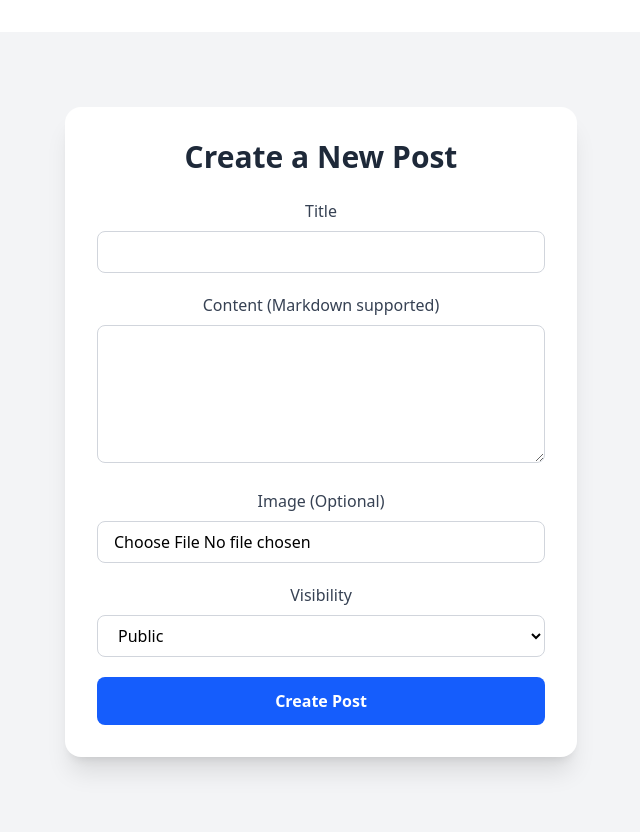
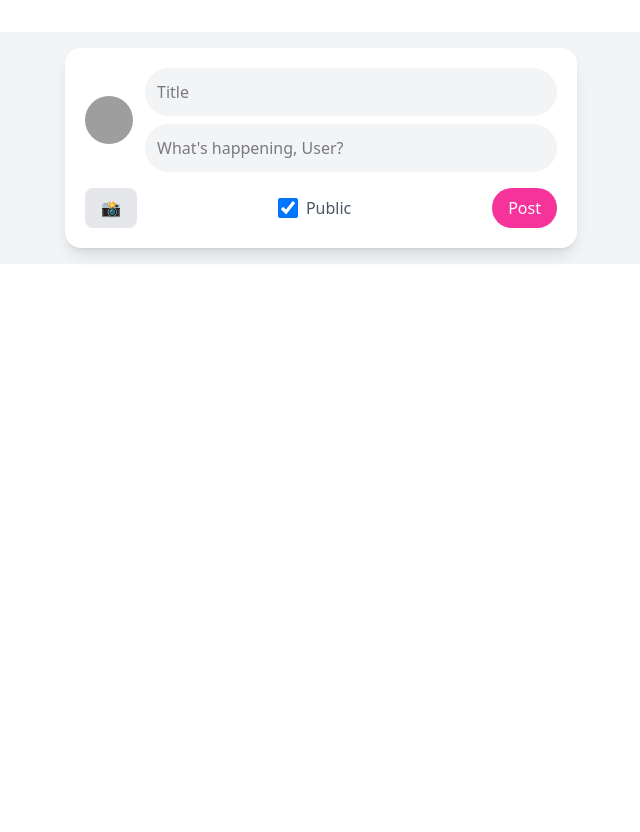
Before and after one commit to Nishchay412/Social-Distribution, a React (Vite) app in the folder frontend/: page /createpost in a window 1280 px wide. Shown: the top 832 px of the page, without its empty margins (319-959 px from the left). After the commit the page ends 800 px from the top, so only its background shows below. Built offline with nearby package versions, Linux system fonts and the light colour scheme; grey boxes are pictures that could not be loaded.

Commit message:
additional changes to the frontend - public posts

```diff
--- a/frontend/src/main.jsx
+++ b/frontend/src/main.jsx
@@ -14,6 +14,7 @@ import MyPosts from './posting/Personalposts';
 import CreatePost from './posting/CreatePost';
 import PublicPosts from './posting/publicposts';
 import { Header } from './dashboard/leftpanel';
+import { CreatePost1 } from './posting/CreatePost1';
 import {
   createBrowserRouter,
   RouterProvider,
@@ -72,6 +73,10 @@ const router = createBrowserRouter([
     path: "/Header",  // ✅ Cleaner URL for user's posts
     element: <Header/>,
   },
+  {
+    path: "/createpost1",  // ✅ Cleaner URL for user's posts
+    element: <CreatePost1/>,
+  },
 
 ]);
 
--- a/frontend/src/posting/CreatePost.jsx
+++ b/frontend/src/posting/CreatePost.jsx
@@ -1,15 +1,18 @@
-import React, { useState } from 'react';
-import axios from 'axios';
+import React, { useState } from "react";
+import axios from "axios";
 
-function CreatePost() {
-  const [title, setTitle] = useState('');
-  const [content, setContent] = useState('');
+export function CreatePost() {
+  const [title, setTitle] = useState("");
+  const [content, setContent] = useState("");
   const [selectedFile, setSelectedFile] = useState(null);
-  const [visibility, setVisibility] = useState('PUBLIC');  // ✅ Default to PUBLIC
+  const [isPublic, setIsPublic] = useState(true); // ✅ Default visibility as PUBLIC
   const [error, setError] = useState(null);
-  const [message, setMessage] = useState('');
+  const [message, setMessage] = useState("");
 
-  const API_BASE_URL = "http://127.0.0.1:8000/posts/create/";  // ✅ Ensure correct API endpoint
+  const API_BASE_URL = "http://127.0.0.1:8000/posts/create/";
+
+  const profilePic = localStorage.getItem("profilepic") || "/default-avatar.png";
+  const firstName = localStorage.getItem("firstname") || "User";
 
   const getAuthToken = () => localStorage.getItem("access_token");
 
@@ -36,83 +39,90 @@ function CreatePost() {
     e.preventDefault();
     try {
       const formData = new FormData();
-      formData.append('title', title);
-      formData.append('content', content);
-      formData.append('visibility', visibility);  // ✅ Include visibility option
-      if (selectedFile) formData.append('image', selectedFile);
+      formData.append("title", title);
+      formData.append("content", content);
+      formData.append("visibility", isPublic ? "PUBLIC" : "PRIVATE"); // ✅ Toggle between PUBLIC/PRIVATE
+      if (selectedFile) formData.append("image", selectedFile);
 
       const newPost = await createPost(formData);
       setMessage(`Post created successfully! ID: ${newPost.id}`);
-      setTitle('');
-      setContent('');
+      setTitle("");
+      setContent("");
       setSelectedFile(null);
-      setVisibility('PUBLIC');  // ✅ Reset to default visibility
+      setIsPublic(true); // ✅ Reset visibility toggle
       setError(null);
     } catch (err) {
-      setError('Failed to create post.');
-      setMessage('');
+      setError("Failed to create post.");
+      setMessage("");
     }
   };
 
   return (
-    <div className="flex flex-col items-center justify-center min-h-screen bg-gray-100 p-6">
-      <div className="bg-white p-8 rounded-2xl shadow-xl max-w-lg w-full">
-        <h2 className="text-3xl font-bold text-gray-800 mb-6 text-center">Create a New Post</h2>
+    <div className="flex flex-col items-center w-full bg-gray-100 p-4">
+      <div className="bg-white p-5 rounded-2xl shadow-lg max-w-lg w-full">
 
-        {error && <p className="text-red-600 bg-red-100 p-3 rounded-md text-sm mb-4">{error}</p>}
-        {message && <p className="text-green-600 bg-green-100 p-3 rounded-md text-sm mb-4">{message}</p>}
-
-        <form onSubmit={handleSubmit} className="space-y-5">
-          <div>
-            <label className="block text-gray-700 font-medium mb-2">Title</label>
+        {/* Profile Picture & Input Fields */}
+        <div className="flex items-center gap-3">
+          <img src={profilePic} alt="User" className="w-12 h-12 rounded-full" />
+          <div className="w-full flex flex-col gap-2">
+            {/* Title Field */}
             <input
               type="text"
+              placeholder="Title"
+              className="w-full p-3 bg-gray-100 rounded-full outline-none"
               value={title}
               onChange={(e) => setTitle(e.target.value)}
-              required
-              className="w-full px-4 py-2 border border-gray-300 rounded-lg focus:outline-none focus:ring-2 focus:ring-blue-500"
+            />
+            {/* Content Field */}
+            <input
+              type="text"
+              placeholder={`What's happening, ${firstName}?`}
+              className="w-full p-3 bg-gray-100 rounded-full outline-none"
+              value={content}
+              onChange={(e) => setContent(e.target.value)}
             />
           </div>
-          <div>
-            <label className="block text-gray-700 font-medium mb-2">Content (Markdown supported)</label>
-            <textarea
-              value={content}
-              onChange={(e) => setContent(e.target.value)}
-              rows="5"
-              required
-              className="w-full px-4 py-2 border border-gray-300 rounded-lg focus:outline-none focus:ring-2 focus:ring-blue-500"
-            />
-          </div>
-          <div>
-            <label className="block text-gray-700 font-medium mb-2">Image (Optional)</label>
+        </div>
+
+        {/* Upload Button & Visibility Toggle */}
+        <div className="flex justify-between items-center mt-4">
+          {/* Image Upload Button */}
+          <label className="cursor-pointer bg-gray-200 px-4 py-2 rounded-lg hover:bg-gray-300 transition">
+            📸
             <input
               type="file"
               accept="image/*"
               onChange={(e) => setSelectedFile(e.target.files[0])}
-              className="w-full px-4 py-2 border border-gray-300 rounded-lg focus:outline-none"
+              className="hidden"
             />
+          </label>
+
+          {/* Visibility Toggle (Public/Private) */}
+          <div className="flex items-center gap-2">
+            <input
+              type="checkbox"
+              checked={isPublic}
+              onChange={() => setIsPublic(!isPublic)}
+              className="w-5 h-5 cursor-pointer"
+            />
+            <span className="text-gray-600">{isPublic ? "Public" : "Private"}</span>
           </div>
-          <div>
-            <label className="block text-gray-700 font-medium mb-2">Visibility</label>
-            <select
-              value={visibility}
-              onChange={(e) => setVisibility(e.target.value)}
-              className="w-full px-4 py-2 border border-gray-300 rounded-lg focus:outline-none focus:ring-2 focus:ring-blue-500"
-            >
-              <option value="PUBLIC">Public</option>
-              <option value="PRIVATE">Private</option>
-            </select>
-          </div>
+
+          {/* Post Button */}
           <button
-            type="submit"
-            className="w-full bg-blue-600 text-white py-3 rounded-lg font-semibold hover:bg-blue-700 transition"
+            onClick={handleSubmit}
+            className="bg-pink-500 text-white px-4 py-2 rounded-full hover:bg-pink-600 transition"
+            disabled={!content.trim() || !title.trim()}
           >
-            Create Post
+            Post
           </button>
-        </form>
+        </div>
+
+        {/* Error & Success Messages */}
+        {error && <p className="text-red-600 bg-red-100 p-2 rounded-md text-sm mt-3">{error}</p>}
+        {message && <p className="text-green-600 bg-green-100 p-2 rounded-md text-sm mt-3">{message}</p>}
       </div>
     </div>
   );
 }
-
-export default CreatePost;
+export default CreatePost
--- /dev/null
+++ b/frontend/src/posting/CreatePost1.jsx
@@ -0,0 +1,92 @@
+import React from "react";
+import { useState } from "react";
+
+export function CreatePost1(){
+
+  const [title, setTitle] = useState('');
+  const [content, setContent] = useState('');
+  const [selectedFile, setSelectedFile] = useState(null);
+  const [visibility, setVisibility] = useState('PUBLIC');  // ✅ Default to PUBLIC
+  const [error, setError] = useState(null);
+  const [message, setMessage] = useState('');
+    const API_BASE_URL = "http://127.0.0.1:8000/posts/create/";  // ✅ Ensure correct API endpoint
+
+  const getAuthToken = () => localStorage.getItem("access_token");
+
+  const createPost = async (postData) => {
+    try {
+      const token = getAuthToken();
+      if (!token) throw new Error("No authentication token found. Please log in.");
+
+      const response = await axios.post(API_BASE_URL, postData, {
+        headers: {
+          "Authorization": `Bearer ${token}`,
+          "Content-Type": "multipart/form-data",
+        },
+      });
+
+      return response.data;
+    } catch (error) {
+      console.error("Error creating post:", error.response ? error.response.data : error.message);
+      throw error;
+    }
+  };
+
+  const handleSubmit = async (e) => {
+    e.preventDefault();
+    try {
+      const formData = new FormData();
+      formData.append('title', title);
+      formData.append('content', content);
+      formData.append('visibility', visibility);  // ✅ Include visibility option
+      if (selectedFile) formData.append('image', selectedFile);
+
+      const newPost = await createPost(formData);
+      setMessage(`Post created successfully! ID: ${newPost.id}`);
+      setTitle('');
+      setContent('');
+      setSelectedFile(null);
+      setVisibility('PUBLIC');  // ✅ Reset to default visibility
+      setError(null);
+    } catch (err) {
+      setError('Failed to create post.');
+      setMessage('');
+    }
+  };
+
+    const profilepic = localStorage.getItem("profilepic")
+    const first_name = localStorage.getItem("firstname")
+
+    return(
+        <div className="flex flex-col bg-gray-300 rounded-2xl items-center">
+            <div className="flex gap-4 ">
+                <img src ={profilepic} className="w-12 h-12 rounded-4xl mt-4">
+                </img>
+                <div className="flex flex-col gap-2">
+                <input type ="text" placeholder="Title "
+                onChange={(e) => setTitle(e.target.value)}
+                value={title}
+                    className="w-full p-2 bg-gray-100 rounded-full outline-none">
+                    </input>
+                    <input type="text" placeholder={`What's happening, ${first_name}?`}
+                    value = {content}
+                    onChange={(e) => setContent(e.target.value)}
+                    className="w-full p-2 bg-gray-100 rounded-full outline-none"/>
+
+                </div>
+
+
+            </div>
+            <div className="mt-2 flex gap-3">
+                <img src ="/image.png " className="w-6 h-6 rounded-sm">
+                </img>
+                <img>
+                </img>
+                <img>
+                </img>
+            </div>
+
+
+        </div>
+    )
+}
--- a/frontend/src/posting/publicposts.jsx
+++ b/frontend/src/posting/publicposts.jsx
@@ -36,25 +36,74 @@ const PublicPosts = () => {
   if (error) return <p className="text-center text-red-500">{error}</p>;
 
   return (
-    <div className="flex flex-col items-center justify-center min-h-screen bg-gray-100 p-6">
-      <div className="bg-white p-6 rounded-lg shadow-md max-w-3xl w-full">
-        <h2 className="text-3xl font-bold text-center text-gray-800 mb-6">Public Posts</h2>
+    <div className="flex flex-col items-center w-full bg-gray-100 p-6">
+      <div className="max-w-3xl w-full">
+        <h2 className="text-2xl font-bold text-gray-800 mb-6">Public Posts</h2>
 
         {posts.length === 0 ? (
           <p className="text-center text-gray-600">No public posts available.</p>
         ) : (
           <ul className="space-y-6">
             {posts.map((post) => (
-              <li key={post.id} className="p-4 border rounded-lg bg-gray-50">
-                <h3 className="text-xl font-semibold text-gray-800">{post.title}</h3>
+              <li key={post.id} className="bg-white p-5 rounded-2xl shadow-md">
+                {/* Post Header */}
+                <div className="flex items-center gap-3 mb-3">
+                  <img
+                    src={post.author_profile_pic || "/default-avatar.png"}
+                    alt="User"
+                    className="w-10 h-10 rounded-full"
+                  />
+                  <div>
+                    <h3 className="text-lg font-semibold text-gray-800">{post.author_username}</h3>
+                    <p className="text-sm text-gray-500">{new Date(post.published).toLocaleString()}</p>
+                  </div>
+                </div>
+
+                {/* Post Content */}
+                <h3 className="text-xl font-semibold text-gray-900 mb-2">{post.title}</h3>
                 <p className="text-gray-700">{post.content}</p>
+
+                {/* Post Image */}
                 {post.image && (
-                  <img src={post.image} alt="Post" className="mt-3 w-full h-auto rounded-lg shadow-md" />
+                  <img
+                    src={post.image}
+                    alt="Post"
+                    className="mt-3 w-full h-auto rounded-lg shadow-md"
+                  />
                 )}
-                <p className="text-sm text-gray-500 mt-2">
-                  <strong>Author:</strong> {post.author_username} | <strong>Published:</strong>{" "}
-                  {new Date(post.published).toLocaleString()}
-                </p>
+
+                {/* Social Actions */}
+                <div className="flex justify-between items-center mt-4 text-gray-500 text-sm">
+                  <div className="flex gap-4">
+                    <button className="flex items-center gap-1 hover:text-pink-500 transition">
+                      ❤️ Like
+                    </button>
+                    <button className="flex items-center gap-1 hover:text-blue-500 transition">
+                      💬 Comment
+                    </button>
+                    <button className="flex items-center gap-1 hover:text-gray-800 transition">
+                      🔄 Share
+                    </button>
+                  </div>
+                  <span>{post.likes} Likes</span>
+                </div>
+
+                {/* Comment Input */}
+                <div className="flex items-center mt-4 gap-2">
+                  <img
+                    src="/userprofile.png"
+                    alt="User"
+                    className="w-8 h-8 rounded-full"
+                  />
+                  <input
+                    type="text"
+                    placeholder="Write a comment..."
+                    className="w-full p-2 bg-gray-100 rounded-full outline-none"
+                  />
+                  <button className="text-pink-500 hover:text-pink-600 transition">
+                    ➤
+                  </button>
+                </div>
               </li>
             ))}
           </ul>
@@ -62,6 +111,5 @@ const PublicPosts = () => {
       </div>
     </div>
   );
-};
-
-export default PublicPosts;
+}
+export default PublicPosts
```
Also changed, not shown: frontend/src/dashboard/dashboard.jsx (+26 -19 lines), frontend/src/dashboard/toppanel.jsx (+22 -0 lines), frontend/public/image.png (added), 1 other file (tests, documents, lock files or other folders).
